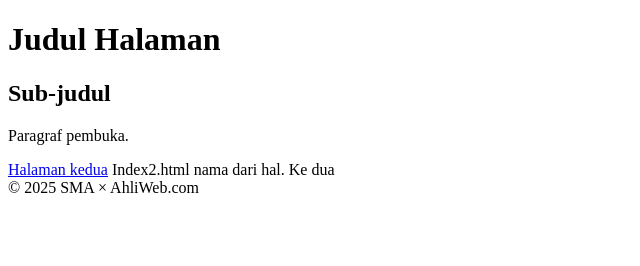
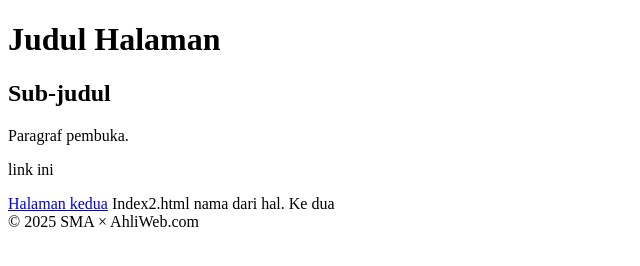
Before and after one commit to refaa5576-bot/eskulsman2p.bun-pertemuan1, a plain HTML site: page index.html in a window 1280 px wide. Shown: the whole page, without its empty margins (0-640 px from the left). Drawn offline with Linux system fonts and the light colour scheme.

Commit message:
Update index.html

```diff
--- a/index.html
+++ b/index.html
@@ -17,6 +17,7 @@
 <article>
 <h2>Sub‑judul</h2>
 <p>Paragraf pembuka.</p>
+  <p>link ini</p>
   <a href="index2.html" class="btn">Halaman kedua</a>
 
 Index2.html nama dari hal. Ke dua
```
